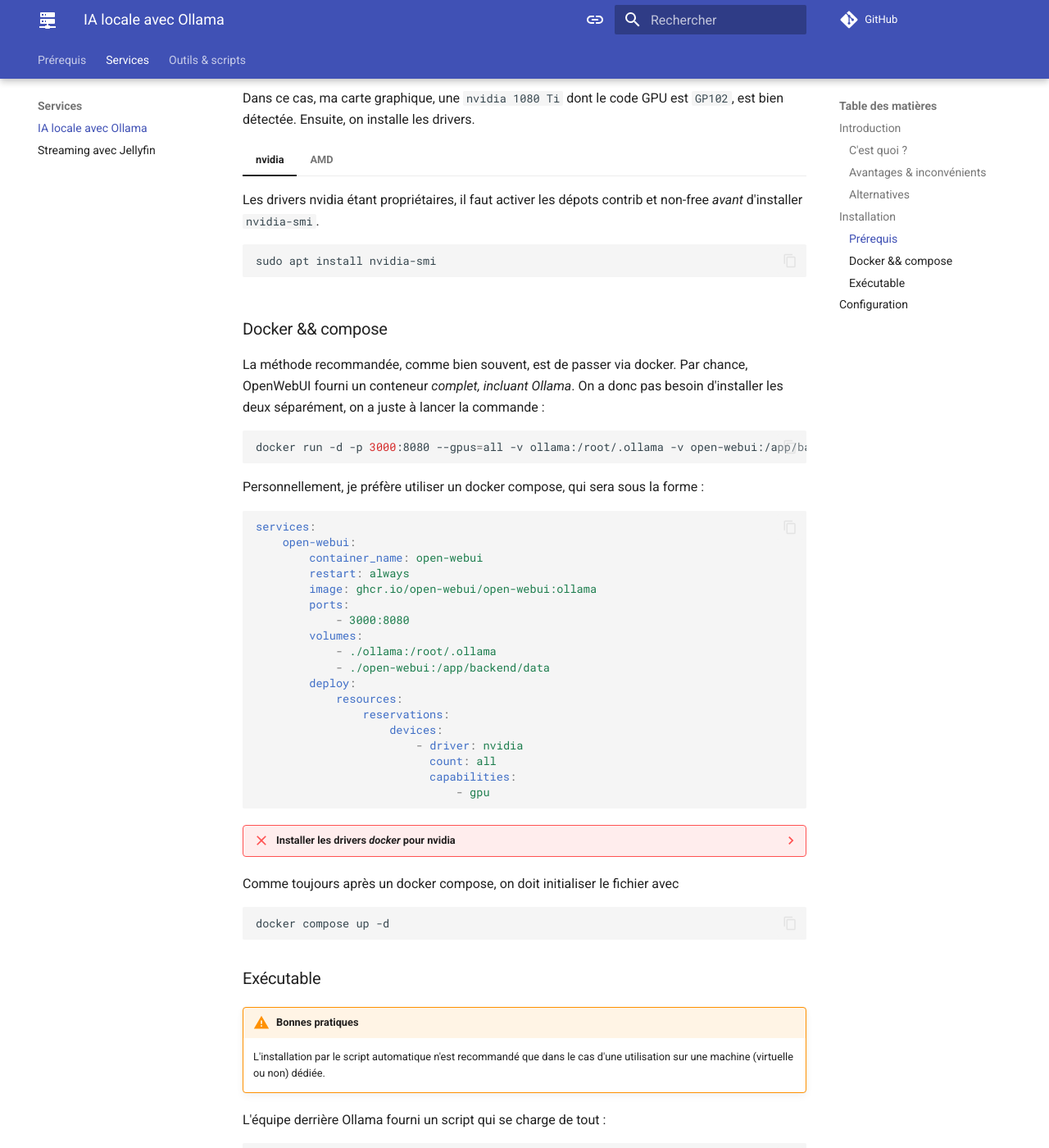
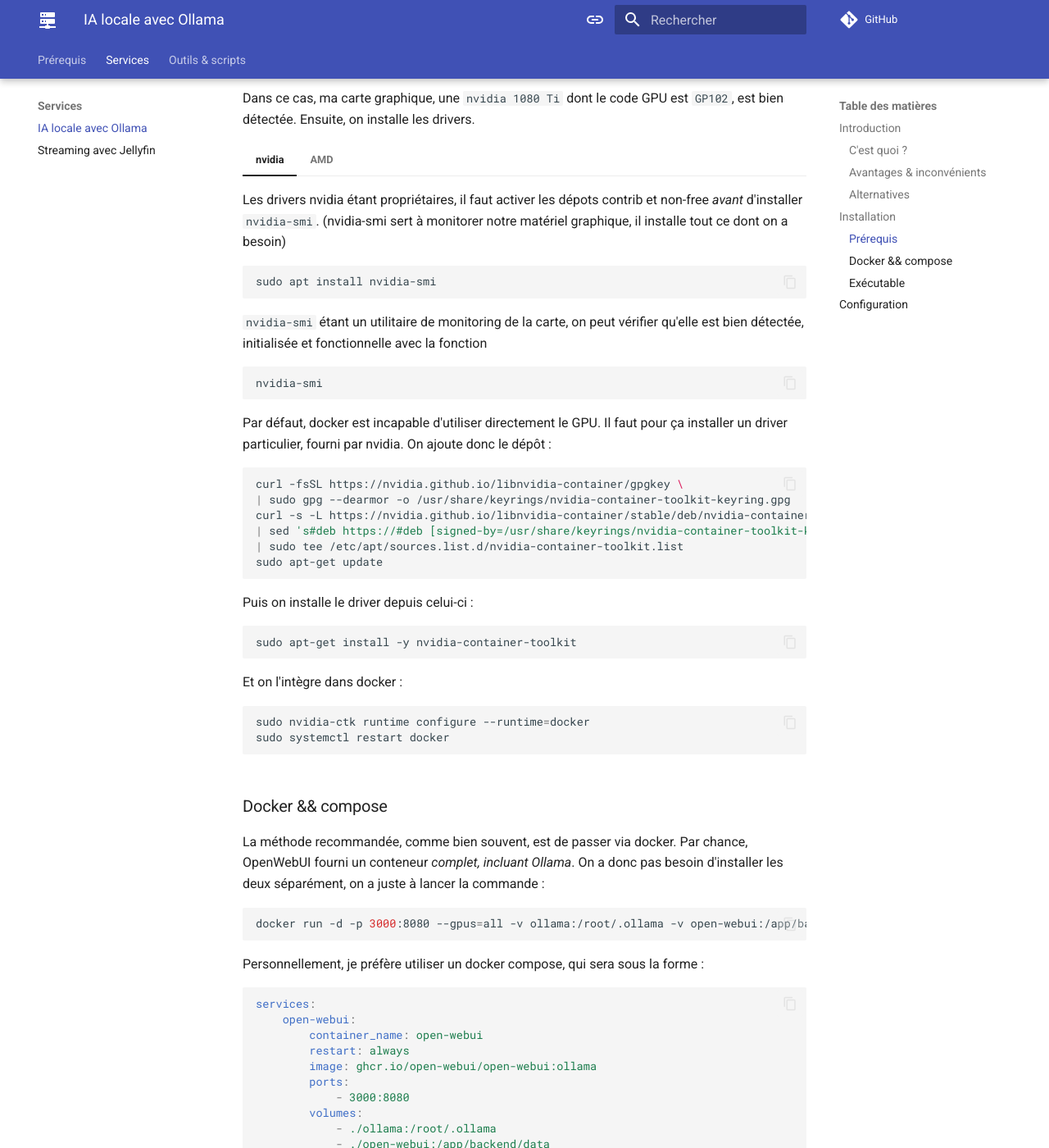
Before and after one commit to adenyrr/become.sh, an MkDocs documentation site: the page built from docs/services/ollama.md, in a window 1280 px wide and 1400 px high, scrolled down 1689 px. Shown: the whole window at 82% size. Built offline with MkDocs 1.6.1 and Material for MkDocs 9.7.7, drawn with Linux system fonts in a browser that asks for light colours; comment, search, counter and statistics services are not loaded; some of the changed text lies outside the part shown.

Commit message:
Update ollama.md

````diff
--- a/docs/services/ollama.md
+++ b/docs/services/ollama.md
@@ -64,9 +64,32 @@
 
 === "nvidia"
 
-    Les drivers nvidia étant propriétaires, il faut activer les dépots contrib et non-free *avant* d'installer `nvidia-smi`.
+    Les drivers nvidia étant propriétaires, il faut activer les dépots contrib et non-free *avant* d'installer `nvidia-smi`. (nvidia-smi sert à monitorer notre matériel graphique, il installe tout ce dont on a besoin)
     ~~~ bash
     sudo apt install nvidia-smi
+    ~~~
+    `nvidia-smi` étant un utilitaire de monitoring de la carte, on peut vérifier qu'elle est bien détectée, initialisée et fonctionnelle avec la fonction
+    ~~~ bash
+    nvidia-smi
+    ~~~
+    Par défaut, docker est incapable d'utiliser directement le GPU. Il faut pour ça installer un driver particulier, fourni par nvidia.
+    On ajoute donc le dépôt :
+    ~~~ sh
+    curl -fsSL https://nvidia.github.io/libnvidia-container/gpgkey \
+    | sudo gpg --dearmor -o /usr/share/keyrings/nvidia-container-toolkit-keyring.gpg
+    curl -s -L https://nvidia.github.io/libnvidia-container/stable/deb/nvidia-container-toolkit.list \
+    | sed 's#deb https://#deb [signed-by=/usr/share/keyrings/nvidia-container-toolkit-keyring.gpg] https://#g' \
+    | sudo tee /etc/apt/sources.list.d/nvidia-container-toolkit.list
+    sudo apt-get update
+    ~~~
+    Puis on installe le driver depuis celui-ci :
+    ~~~ sh
+    sudo apt-get install -y nvidia-container-toolkit
+    ~~~
+    Et on l'intègre dans docker :
+    ~~~ sh
+    sudo nvidia-ctk runtime configure --runtime=docker
+    sudo systemctl restart docker
     ~~~
 
 === "AMD"
@@ -104,27 +127,9 @@
                               - gpu
 ```
 
-??? failure "Installer les drivers *docker* pour nvidia"
+!!! failure "Installer les drivers *docker* pour nvidia"
 
-    Par défaut, docker est incapable d'utiliser directement le GPU. Il faut pour ça installer un driver particulier, fourni par nvidia.
-    On ajoute donc le dépôt :
-    ~~~ sh
-    curl -fsSL https://nvidia.github.io/libnvidia-container/gpgkey \
-    | sudo gpg --dearmor -o /usr/share/keyrings/nvidia-container-toolkit-keyring.gpg
-    curl -s -L https://nvidia.github.io/libnvidia-container/stable/deb/nvidia-container-toolkit.list \
-    | sed 's#deb https://#deb [signed-by=/usr/share/keyrings/nvidia-container-toolkit-keyring.gpg] https://#g' \
-    | sudo tee /etc/apt/sources.list.d/nvidia-container-toolkit.list
-    sudo apt-get update
-    ~~~
-    Puis on installe le driver depuis celui-ci :
-    ~~~ sh
-    sudo apt-get install -y nvidia-container-toolkit
-    ~~~
-    Et on l'intègre dans docker :
-    ~~~ sh
-    sudo nvidia-ctk runtime configure --runtime=docker
-    sudo systemctl restart docker
-    ~~~
+    Les drivers *seuls* ne suffisent pas !
 
 Comme toujours après un docker compose, on doit initialiser le fichier avec
 ``` bash
````
